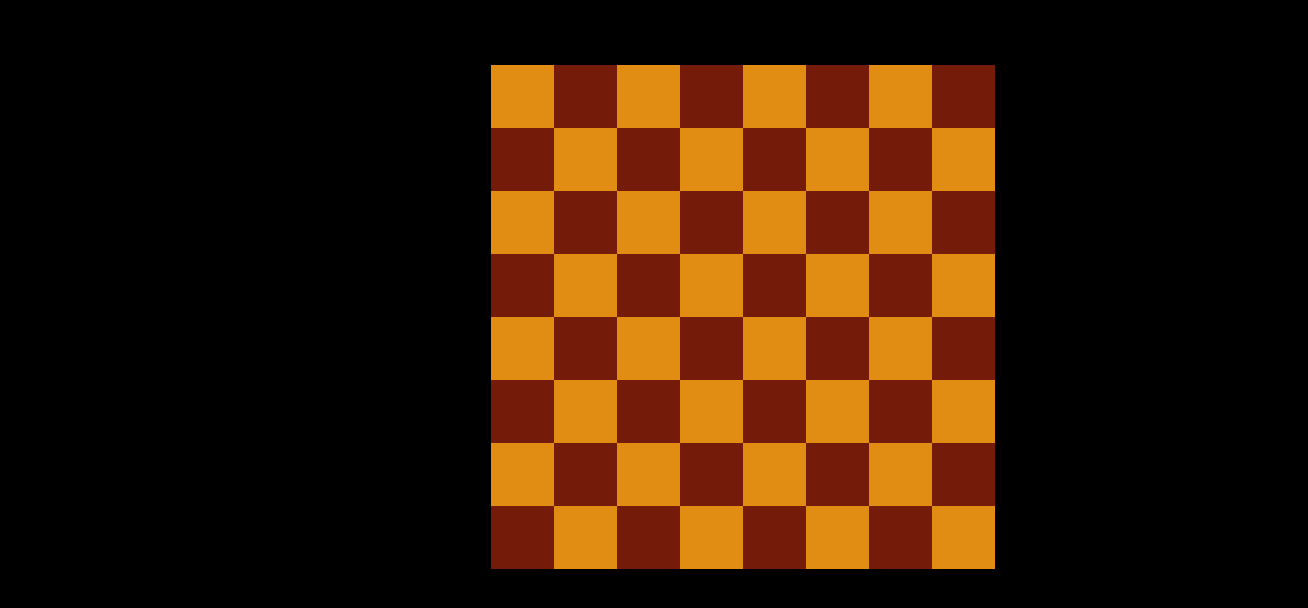
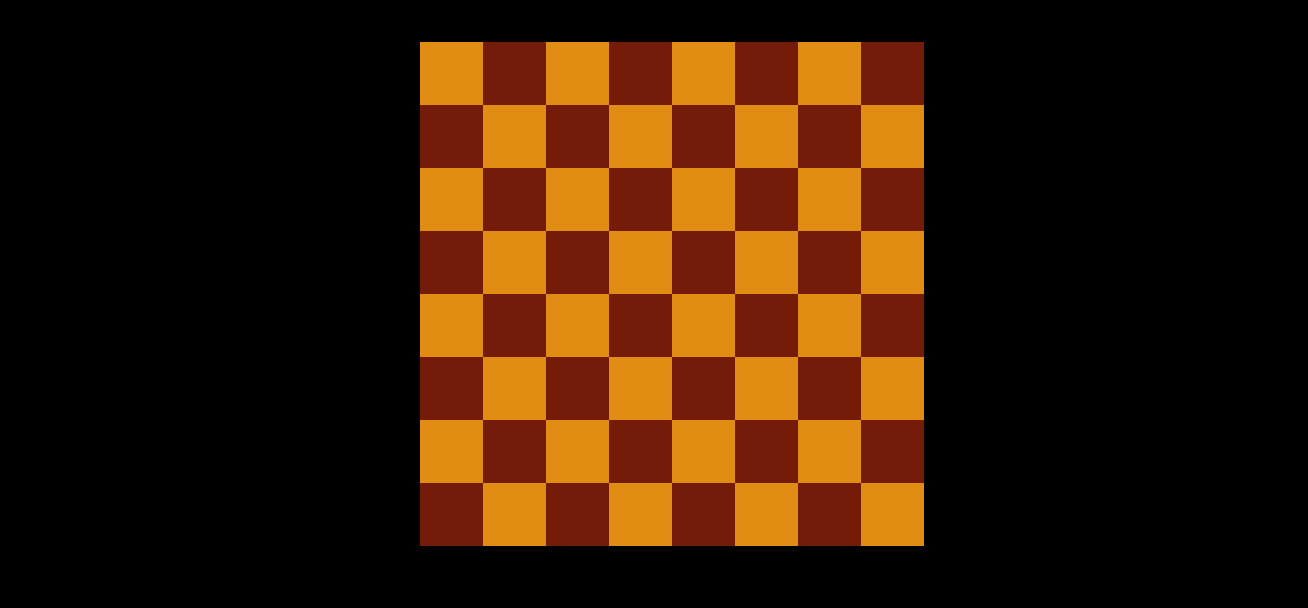
Before and after one commit to straviranus/ajedrezu, a plain HTML site: page index.html in a window 1280 px wide. Both pictures are taken after a click on the button "Empezar juego". Shown: the whole page, 1308 px wide, since content can reach past the window. Drawn offline with Linux system fonts and the light colour scheme.

Commit message:
con estilos más potentes

```diff
--- a/index.html
+++ b/index.html
@@ -5,9 +5,7 @@
     <meta name="viewport" content="width=device-width, initial-scale=1.0">
     <title>Tablero de Ajedrez</title>
     <link rel="stylesheet" href="style.css">
-
-    <script src="game.js"></script>
-    <script src="main.js"></script>
+<script src="main.js"></script>
     <audio src="Danubio.mp3" controls="" id="danubio"></audio>
     <audio src="aplausos_4.mp3" controls="" id="aplausos"></audio>
     <audio src="campanita.mp3" controls="" id="campanita"></audio>
@@ -15,91 +13,21 @@
 
 </head>
 <body>
-    <button id="boton" onclick="iniciar()"> Empezar juego </button>
+
 
     <div id="contenedor">
+        <button id="boton" onclick="iniciar()"> Empezar juego </button>
         <div id="caja-pieza">
         <div id="caballo" class="ficha"></div>
         <div id="dama" class="ficha"></div>
         <div id="alfil" class="ficha"></div>
         <div id="torre" class="ficha"></div>
-        <div id="peon" class="ficha"></div>
-        <div id="peon" class="ficha"></div>
     </div>
+    <div id="board">
     <div id="tablero">
-        <!-- primera fila -->
 
-    <div id="a1" class="casilla" oncontextmenu="return false" color="negro" ocupada="false" fila="uno"></div>
-    <div id="b1" class="casilla"oncontextmenu="return false"color="blanco" ocupada="false" fila="uno"></div>
-    <div id="c1"class="casilla"oncontextmenu="return false"color="negro" ocupada="false" fila="uno"></div>
-    <div id="d1"class="casilla"oncontextmenu="return false"color="blanco" ocupada="false" fila="uno"></div>
-    <div id="e1"class="casilla"oncontextmenu="return false"color="negro" ocupada="false" fila="uno"></div>
-    <div id="f1"class="casilla"oncontextmenu="return false"color="blanco" ocupada="false" fila="uno"></div>
-    <div id="g1"class="casilla"oncontextmenu="return false"color="negro" ocupada="false"fila="uno"></div>
-    <div id="h1"class="casilla"oncontextmenu="return false"color="blanco" ocupada="false"fila="uno"></div>
 
-        <!-- segunda fila -->
 
-   <div id="a2" class="casilla"oncontextmenu="return false"color="blanco" ocupada="false"fila="dos"></div>
-   <div id="b2"class="casilla"oncontextmenu="return false"color="negro" ocupada="false"fila="dos"></div>
-   <div id="c2" class="casilla"oncontextmenu="return false"color="blanco" ocupada="false"fila="dos"></div>
-   <div id="d2"class="casilla"oncontextmenu="return false"color="negro" ocupada="false"fila="dos"></div>
-   <div id="e2"class="casilla"oncontextmenu="return false"color="blanco" ocupada="false"fila="dos"></div>
-   <div id="f2"class="casilla"oncontextmenu="return false"color="negro" ocupada="false"fila="dos"></div>
-   <div id="g2"class="casilla"oncontextmenu="return false"color="blanco" ocupada="false"fila="dos"></div>
-   <div id="h2"class="casilla"oncontextmenu="return false"color="negro" ocupada="false"fila="dos"></div>
-           <!-- tercera fila -->
-
-<div id="a3" class="casilla"oncontextmenu="return false" color="negro" ocupada="false"fila="tres"></div>
-<div id="b3" class="casilla"oncontextmenu="return false"color="blanco" ocupada="false"fila="tres"></div>
-<div id="c3"class="casilla"oncontextmenu="return false"color="negro" ocupada="false"fila="tres"></div>
-<div id="d3"class="casilla"oncontextmenu="return false"color="blanco" ocupada="false"fila="tres"></div>
-<div id="e3"class="casilla"oncontextmenu="return false"color="negro" ocupada="false"fila="tres"></div>
-<div id="f3"class="casilla"oncontextmenu="return false"color="blanco" ocupada="false"fila="tres"></div>
-<div id="g3"class="casilla"oncontextmenu="return false"color="negro" ocupada="false"fila="tres"></div>
-<div id="h3"class="casilla"oncontextmenu="return false"color="blanco" ocupada="false"fila="tres"></div>
-         <!-- cuarta fila -->
-
-<div id="a4" class="casilla"oncontextmenu="return false"color="blanco" ocupada="false"fila="cuatro"></div>
-<div id="b4"class="casilla"oncontextmenu="return false"color="negro" ocupada="false"fila="cuatro"></div>
-<div id="c4" class="casilla"oncontextmenu="return false"color="blanco" ocupada="false"fila="cuatro"></div>
-<div id="d4"class="casilla"oncontextmenu="return false"color="negro" ocupada="false"fila="cuatro"></div>
-<div id="e4"class="casilla"oncontextmenu="return false"color="blanco" ocupada="false"fila="cuatro"></div>
-<div id="f4"class="casilla"oncontextmenu="return false"color="negro" ocupada="false"fila="cuatro"></div>
-<div id="g4"class="casilla"oncontextmenu="return false"color="blanco" ocupada="false"fila="cuatro"></div>
-<div id="h4"class="casilla"oncontextmenu="return false"color="negro" ocupada="false"fila="cuatro"></div>
-   <!-- quinta fila -->
-
-   <div id="a5" class="casilla"oncontextmenu="return false" color="negro" ocupada="false"fila="cinco"></div>
-   <div id="b5" class="casilla"oncontextmenu="return false"color="blanco" ocupada="false"fila="cinco"></div>
-   <div id="c5"class="casilla"oncontextmenu="return false"color="negro" ocupada="false"fila="cinco"></div>
-   <div id="d5"class="casilla"oncontextmenu="return false"color="blanco" ocupada="false"fila="cinco"></div>
-   <div id="e5"class="casilla"oncontextmenu="return false"color="negro" ocupada="false"fila="cinco"></div>
-   <div id="f5"class="casilla"oncontextmenu="return false"color="blanco" ocupada="false"fila="cinco"></div>
-   <div id="g5"class="casilla"oncontextmenu="return false"color="negro" ocupada="false"fila="cinco"></div>
-   <div id="h5"class="casilla"oncontextmenu="return false"color="blanco" ocupada="false"fila="cinco"></div>
-
-    <!-- sexta fila -->
-
-    <div id="a6" class="casilla"oncontextmenu="return false"color="blanco" ocupada="false"fila="seis"></div>
-    <div id="b6"class="casilla"oncontextmenu="return false"color="negro" ocupada="false"fila="seis"></div>
-    <div id="c6" class="casilla"oncontextmenu="return false"color="blanco" ocupada="false"fila="seis"></div>
-    <div id="d6"class="casilla"oncontextmenu="return false"color="negro" ocupada="false"fila="seis"></div>
-    <div id="e6"class="casilla"oncontextmenu="return false"color="blanco" ocupada="false"fila="seis"></div>
-    <div id="f6"class="casilla"oncontextmenu="return false"color="negro" ocupada="false"fila="seis"></div>
-    <div id="g6"class="casilla"oncontextmenu="return false"color="blanco" ocupada="false"fila="seis"></div>
-    <div id="h6"class="casilla"oncontextmenu="return false"color="negro" ocupada="false"fila="seis"></div>
-
-      <!-- septima fila -->
-
-      <div id="a7" class="casilla"oncontextmenu="return false" color="negro" ocupada="false" fila="siete"></div>
-      <div id="b7" class="casilla"oncontextmenu="return false"color="blanco" ocupada="false"fila="siete"></div>
-      <div id="c7"class="casilla"oncontextmenu="return false"color="negro" ocupada="false"fila="siete"></div>
-      <div id="d7"class="casilla"oncontextmenu="return false"color="blanco" ocupada="false"fila="siete"></div>
-      <div id="e7"class="casilla"oncontextmenu="return false"color="negro" ocupada="false"fila="siete"></div>
-      <div id="f7"class="casilla"oncontextmenu="return false"color="blanco" ocupada="false"fila="siete"></div>
-      <div id="g7"class="casilla"oncontextmenu="return false"color="negro" ocupada="false"fila="siete"></div>
-      <div id="h7"class="casilla"oncontextmenu="return false"color="blanco" ocupada="false"fila="siete"></div>
 
    <!-- octava fila -->
 
@@ -111,11 +39,85 @@
    <div id="f8"class="casilla"oncontextmenu="return false"color="negro" ocupada="false"fila="ocho"></div>
    <div id="g8"class="casilla"oncontextmenu="return false"color="blanco" ocupada="false"fila="ocho"></div>
    <div id="h8"class="casilla"oncontextmenu="return false"color="negro" ocupada="false"fila="ocho"></div>
+<!-- septima fila -->
 
-   <div id="pieza" rey="false"></div>
+<div id="a7" class="casilla"oncontextmenu="return false" color="negro" ocupada="false" fila="siete"></div>
+<div id="b7" class="casilla"oncontextmenu="return false"color="blanco" ocupada="false"fila="siete"></div>
+<div id="c7"class="casilla"oncontextmenu="return false"color="negro" ocupada="false"fila="siete"></div>
+<div id="d7"class="casilla"oncontextmenu="return false"color="blanco" ocupada="false"fila="siete"></div>
+<div id="e7"class="casilla"oncontextmenu="return false"color="negro" ocupada="false"fila="siete"></div>
+<div id="f7"class="casilla"oncontextmenu="return false"color="blanco" ocupada="false"fila="siete"></div>
+<div id="g7"class="casilla"oncontextmenu="return false"color="negro" ocupada="false"fila="siete"></div>
+<div id="h7"class="casilla"oncontextmenu="return false"color="blanco" ocupada="false"fila="siete"></div>
+<!-- sexta fila -->
+
+<div id="a6" class="casilla"oncontextmenu="return false"color="blanco" ocupada="false"fila="seis"></div>
+<div id="b6"class="casilla"oncontextmenu="return false"color="negro" ocupada="false"fila="seis"></div>
+<div id="c6" class="casilla"oncontextmenu="return false"color="blanco" ocupada="false"fila="seis"></div>
+<div id="d6"class="casilla"oncontextmenu="return false"color="negro" ocupada="false"fila="seis"></div>
+<div id="e6"class="casilla"oncontextmenu="return false"color="blanco" ocupada="false"fila="seis"></div>
+<div id="f6"class="casilla"oncontextmenu="return false"color="negro" ocupada="false"fila="seis"></div>
+<div id="g6"class="casilla"oncontextmenu="return false"color="blanco" ocupada="false"fila="seis"></div>
+<div id="h6"class="casilla"oncontextmenu="return false"color="negro" ocupada="false"fila="seis"></div>
+<!-- quinta fila -->
+
+<div id="a5" class="casilla"oncontextmenu="return false" color="negro" ocupada="false"fila="cinco"></div>
+<div id="b5" class="casilla"oncontextmenu="return false"color="blanco" ocupada="false"fila="cinco"></div>
+<div id="c5"class="casilla"oncontextmenu="return false"color="negro" ocupada="false"fila="cinco"></div>
+<div id="d5"class="casilla"oncontextmenu="return false"color="blanco" ocupada="false"fila="cinco"></div>
+<div id="e5"class="casilla"oncontextmenu="return false"color="negro" ocupada="false"fila="cinco"></div>
+<div id="f5"class="casilla"oncontextmenu="return false"color="blanco" ocupada="false"fila="cinco"></div>
+<div id="g5"class="casilla"oncontextmenu="return false"color="negro" ocupada="false"fila="cinco"></div>
+<div id="h5"class="casilla"oncontextmenu="return false"color="blanco" ocupada="false"fila="cinco"></div>
+  <!-- cuarta fila -->
+
+  <div id="a4" class="casilla"oncontextmenu="return false"color="blanco" ocupada="false"fila="cuatro"></div>
+  <div id="b4"class="casilla"oncontextmenu="return false"color="negro" ocupada="false"fila="cuatro"></div>
+  <div id="c4" class="casilla"oncontextmenu="return false"color="blanco" ocupada="false"fila="cuatro"></div>
+  <div id="d4"class="casilla"oncontextmenu="return false"color="negro" ocupada="false"fila="cuatro"></div>
+  <div id="e4"class="casilla"oncontextmenu="return false"color="blanco" ocupada="false"fila="cuatro"></div>
+  <div id="f4"class="casilla"oncontextmenu="return false"color="negro" ocupada="false"fila="cuatro"></div>
+  <div id="g4"class="casilla"oncontextmenu="return false"color="blanco" ocupada="false"fila="cuatro"></div>
+  <div id="h4"class="casilla"oncontextmenu="return false"color="negro" ocupada="false"fila="cuatro"></div>
+
+      <!-- tercera fila -->
+
+<div id="a3" class="casilla"oncontextmenu="return false" color="negro" ocupada="false"fila="tres"></div>
+<div id="b3" class="casilla"oncontextmenu="return false"color="blanco" ocupada="false"fila="tres"></div>
+<div id="c3"class="casilla"oncontextmenu="return false"color="negro" ocupada="false"fila="tres"></div>
+<div id="d3"class="casilla"oncontextmenu="return false"color="blanco" ocupada="false"fila="tres"></div>
+<div id="e3"class="casilla"oncontextmenu="return false"color="negro" ocupada="false"fila="tres"></div>
+<div id="f3"class="casilla"oncontextmenu="return false"color="blanco" ocupada="false"fila="tres"></div>
+<div id="g3"class="casilla"oncontextmenu="return false"color="negro" ocupada="false"fila="tres"></div>
+<div id="h3"class="casilla"oncontextmenu="return false"color="blanco" ocupada="false"fila="tres"></div>
+
+     <!-- segunda fila -->
+
+     <div id="a2" class="casilla"oncontextmenu="return false"color="blanco" ocupada="false"fila="dos"></div>
+     <div id="b2"class="casilla"oncontextmenu="return false"color="negro" ocupada="false"fila="dos"></div>
+     <div id="c2" class="casilla"oncontextmenu="return false"color="blanco" ocupada="false"fila="dos"></div>
+     <div id="d2"class="casilla"oncontextmenu="return false"color="negro" ocupada="false"fila="dos"></div>
+     <div id="e2"class="casilla"oncontextmenu="return false"color="blanco" ocupada="false"fila="dos"></div>
+     <div id="f2"class="casilla"oncontextmenu="return false"color="negro" ocupada="false"fila="dos"></div>
+     <div id="g2"class="casilla"oncontextmenu="return false"color="blanco" ocupada="false"fila="dos"></div>
+     <div id="h2"class="casilla"oncontextmenu="return false"color="negro" ocupada="false"fila="dos"></div>
+   <!-- primera fila -->
+
+   <div id="a1" class="casilla" oncontextmenu="return false" color="negro" ocupada="false" fila="uno"></div>
+   <div id="b1" class="casilla"oncontextmenu="return false"color="blanco" ocupada="false" fila="uno"></div>
+   <div id="c1"class="casilla"oncontextmenu="return false"color="negro" ocupada="false" fila="uno"></div>
+   <div id="d1"class="casilla"oncontextmenu="return false"color="blanco" ocupada="false" fila="uno"></div>
+   <div id="e1"class="casilla"oncontextmenu="return false"color="negro" ocupada="false" fila="uno"></div>
+   <div id="f1"class="casilla"oncontextmenu="return false"color="blanco" ocupada="false" fila="uno"></div>
+   <div id="g1"class="casilla"oncontextmenu="return false"color="negro" ocupada="false"fila="uno"></div>
+   <div id="h1"class="casilla"oncontextmenu="return false"color="blanco" ocupada="false"fila="uno"></div>
+
+    </div>
+<div id="pieza" rey="false"></div>
     </div>
 </div>
 
 
+
 </body>
 </html>
--- a/main.js
+++ b/main.js
@@ -1,16 +1,17 @@
 // Creación del tablero
 function iniciar() {
+    var Tablero=document.getElementById("tablero");
 document.getElementById("boton").style.display="none";
 document.getElementById("danubio").play();
 setTimeout(aparecer,3000);
-tablero.classList.add("bajar")
-tablero.style.visibility="visible";
+Tablero.classList.add("bajar")
+Tablero.style.visibility="visible";
+}
 
 function aparecer(){
 
     for (i = 0; i <= 10; i++) {
     setTimeout("document.getElementById('pieza').style.opacity = " + (i / 10) + "", i * 300);
-    // document.getElementById("pieza").style.display ="block";
     setTimeout(teclas,3000);
 
         }
@@ -18,81 +19,13 @@ function aparecer(){
     function teclas(){
         document.onkeydown=chars;
     }
-}
+
 window.onload= function tablero(){
+    var Tablero=document.getElementById("tablero");
+    console.log(Tablero.getBoundingClientRect());
 
 
 
-// Animación rey
-
-var tamañoTablero=504;
-var tamañoPieza=tamañoTablero/8;
-var casillas= document.querySelectorAll(".casilla");
-var left=0;
-var tablero=document.getElementById("tablero");
-tablero.style.width=tamañoTablero+"px";
-tablero.style.height=tamañoTablero+"px";
-
-
-for (i=0; i<casillas.length; i++){
- casillas[i].style.width=tamañoPieza+"px";
- casillas[i].style.height=tamañoPieza+"px";
-
-    }
-var filasTablero= [
-[tamañoTablero-tamañoPieza],
-[tamañoTablero-2*tamañoPieza],
-[tamañoTablero-3*tamañoPieza],
-[tamañoTablero-4*tamañoPieza],
-[tamañoTablero-5*tamañoPieza],
-[tamañoTablero-6*tamañoPieza],
-[tamañoTablero-7*tamañoPieza],
-[tamañoTablero-8*tamañoPieza]
-]
-
-for (i=0; i<casillas.length; i++){
-   // casillas[i].addEventListener("click", coordenadas)
-   if ((casillas[i].getAttribute("fila")=="uno")){
-       filasTablero[0].push(casillas[i]);
-   }
-   if ((casillas[i].getAttribute("fila")=="dos")){
-    filasTablero[1].push(casillas[i]);
-}
-if ((casillas[i].getAttribute("fila")=="tres")){
-    filasTablero[2].push(casillas[i]);
-}
-
-if ((casillas[i].getAttribute("fila")=="cuatro")){
-    filasTablero[3].push(casillas[i]);
-}
-
-if ((casillas[i].getAttribute("fila")=="cinco")){
-    filasTablero[4].push(casillas[i]);
-}
-if ((casillas[i].getAttribute("fila")=="seis")){
-    filasTablero[5].push(casillas[i]);
-}
-if ((casillas[i].getAttribute("fila")=="siete")){
-    filasTablero[6].push(casillas[i]);
-}
-if ((casillas[i].getAttribute("fila")=="ocho")){
-    filasTablero[7].push(casillas[i]);
-}
-}
-
-for (n=0; n<filasTablero.length; n++){
-    enfilar(filasTablero[n])
-       }
-
-
-function enfilar(fila){
-    left=0;
-    for (i=1; i<fila.length; i++){
-       fila[i].style.marginTop=fila[0]+"px";
-        fila[i].style.marginLeft=left+"px";
-        left=left+tamañoPieza;
-     }
-}
 
 }
 
@@ -108,6 +41,8 @@ function chars (evento){
     if (window.event)
     evento=window.
     caracteres(evento.keyCode);
+
+
 }
 
 console.log(chars);
@@ -226,7 +161,9 @@ function danzar(){
     fichas[1].classList.add("volar-2");
     fichas[2].classList.add("volar-3");
     fichas[3].classList.add("volar-4");
-    fichas[4].classList.add("circulo");
+   // fichas[4].classList.add("circulo");
+   // fichas[5].classList.add("circulo-2");
+
 
 }
 // Necesito una función que me de valores aleatorios de 1 a 4 sin repetirse
--- a/style.css
+++ b/style.css
@@ -1,25 +1,41 @@
+html{
+    margin: 0;
+    padding: 0;
+    height: 100%;
+}
 body {
     background-color: black;
-    position: absolute;
+    margin: 0;
+    padding: 0;
+    height: 100%;
+    display: flex;
+    align-items: center;
+    justify-content: center;
+
+
 }
 #contenedor{
     vertical-align: middle;
     line-height: 50%;
-    margin-top: 35px;
     height: 504;
     width: 1300px;
-    position: absolute;
    display: flex;
+
 }
 
 #tablero{
-    display: inline-block;
-    vertical-align: middle;
+
+    width: 504px;
+    height: 504px;
     line-height: 50%;
-    margin-left: 420px;
+    display: grid;
+    grid-template-columns: repeat(8, 12.5%);
+    grid-template-rows: repeat(8, 12.5%);
     overflow: hidden;
-    position: relative;
-    visibility: hidden;
+    position: fixed;
+    visibility:hidden;
+    margin: auto;
+
 }
 .bajar{
     animation-name: bajando;
@@ -28,16 +44,11 @@ body {
     animation-timing-function: linear;
 }
 @keyframes bajando{
-    0%{top: -8px}
-    100%{top: 35px;}
+    0%{top: 0px}
+    100%{top: 60.5px;}
 }
 
 
-
-.casilla{
-
-        position: fixed;
-    }
 
     div[color="blanco"]{
         background-color:#E18D14;
@@ -45,6 +56,13 @@ body {
     }
     div[color="negro"]{
         background-color:#741C09;
+
+    }
+    #board{
+        width: 504px;
+        height: 504px;
+        margin:auto;
+        overflow: hidden;
 
     }
 #pieza{
@@ -58,7 +76,6 @@ body {
     margin-left: 252px;
     margin-top: 441px;
     opacity: 0.0;
-
 }
 #caballo{
     width: 63px;
@@ -94,45 +111,55 @@ body {
     width: 63px;
     height: 63px;
     background-size: 100% 100%;
-    visibility: hidden;
+ visibility: hidden;
+
 
 }
 
 .volar-1{
     display: block;
     animation-name: vuelo-1;
-    animation-duration: 2s;
+    animation-duration: 5s;
     animation-iteration-count: infinite;
     position: relative;
-    animation-timing-function: cubic-bezier(0.77, 0, 0.175, 1);
+    animation-timing-function: ease-in
 }
 .volar-2{
     display: block;
     animation-name: vuelo-2;
-    animation-duration: 3s;
+    animation-duration: 5s;
     animation-iteration-count: infinite;
     position: relative;
-    animation-timing-function: cubic-bezier(0.95, 0.05, 0.795, 0.035);
+    animation-timing-function: ease;
 }
 .volar-3{
     display: block;
     animation-name: vuelo-3;
-    animation-duration: 4s;
+    animation-duration: 6s;
     animation-iteration-count: infinite;
     position: relative;
-    animation-timing-function: cubic-bezier(0.55, 0.055, 0.675, 0.19);
+
 }
 .volar-4{
     display: block;
-    animation-name: vuelo-3;
+    animation-name: vuelo-4;
     animation-duration: 5s;
     animation-iteration-count: infinite;
     position: relative;
-    animation-timing-function: cubic-bezier(0.785, 0.135, 0.15, 0.86);
+    animation-timing-function: linear;
 }
 .circulo{
     display: block;
     animation-name: circular;
+    animation-duration: 3s;
+    animation-iteration-count: infinite;
+    position: relative;
+    animation-timing-function: linear;
+
+}
+.circulo-2{
+    display: block;
+    animation-name: circular-2;
     animation-duration: 3s;
     animation-iteration-count: infinite;
     position: relative;
@@ -147,30 +174,37 @@ body {
     100%{ left: 0px ; top: 100px;}
 }
 @keyframes vuelo-2{
-    0%{ left: 1000px ; top: 100px;}
+    0%{ left: 800px ; top: 100px;}
     25%{ left: 300px ; top: 350px;}
     50%{ left: 300px ; top: 100px;}
-    75%{ left: 700px ; top: 0px;}
-    100%{ left: 0px ; top: 100px;}
+    75%{ left: 1180px ; top: 0px;}
+    100%{ left: 800px ; top: 100px;}
 }
 @keyframes vuelo-3{
     0%{ left: 200px ; top: 320px;}
     25%{ left: 100px ; top: 110px;}
     50%{ left: 300px ; top: 200px;}
     75%{ left: 1200px ; top: 0px;}
-    100%{ left: 0px ; top: 300px;}
+    100%{ left: 200px ; top: 320px;}
 }
 @keyframes vuelo-4{
-    0%{ left: 500px ; top: 200px;}
+    0%{ left: 500px ; top: -80px;}
     25%{ left: 100px ; top: 0px;}
-    50%{ left: 100px ; top: 100px;}
-    75%{ left: 1200px ; top: 0px;}
-    100%{ left: 0px ; top: 300px;}
+    50%{ left: 1100px ; top: 100px;}
+    75%{ left: 700px ; top: 0px;}
+    100%{ left: 500px ; top: -80px;}
 }
 @keyframes circular{
     0%{ left: 200px;}
     50%{ left: 200px;}
     100%{ left: 200px;}
+    from { transform: rotate(0deg)  translate(-100px) rotate(0deg); }
+    to { transform: rotate(360deg) translate(-100px) rotate(-360deg); }
+}
+@keyframes circular-2{
+    0%{ left: 1150px; top: 100px;}
+    50%{ left: 1250px; top: 100px;}
+    100%{ left: 1250px; top: 100px;}
     from { transform: rotate(0deg)  translate(-100px) rotate(0deg); }
     to { transform: rotate(360deg) translate(-100px) rotate(-360deg); }
 }
```
